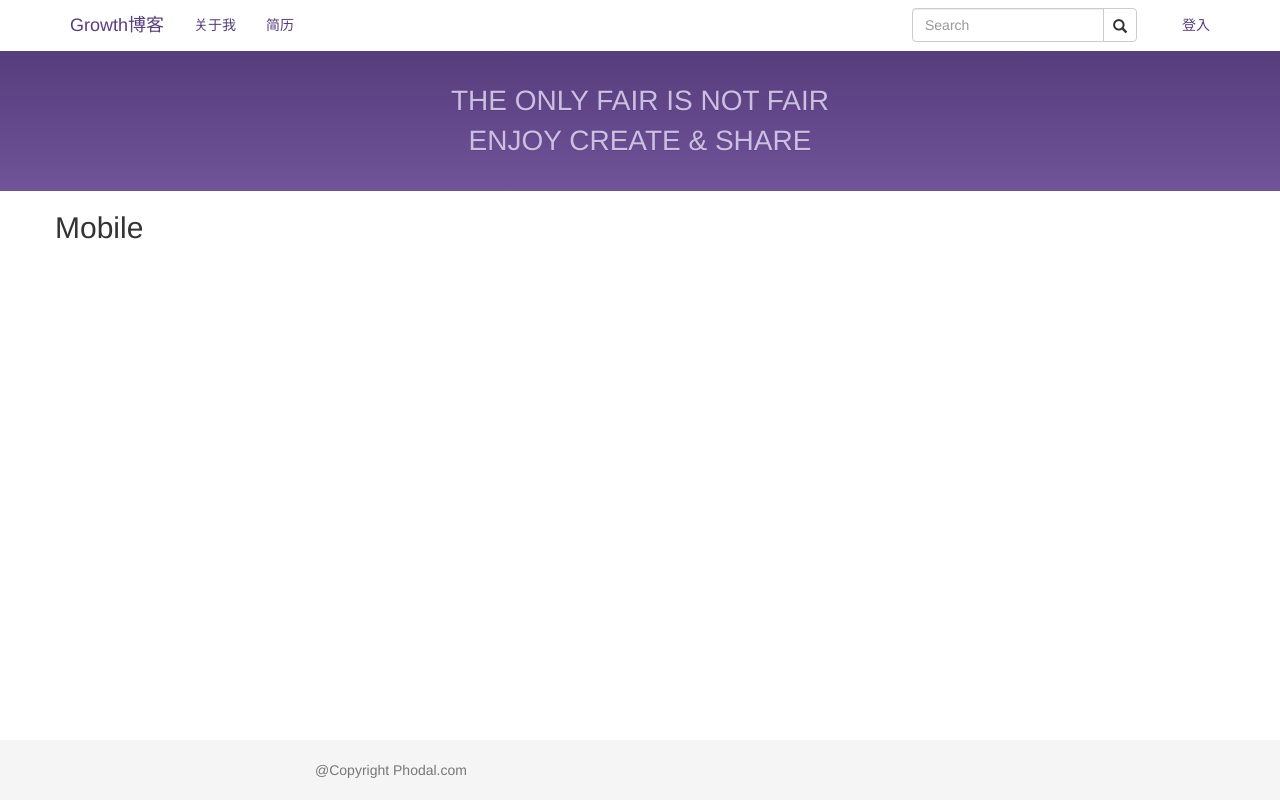
After one commit to phodal/growth-in-action-code, a Django app: template templates/mobile/index.html in a window 1280 px wide. The commit adds this page. Run offline with Django 3.2, Linux system fonts and the light colour scheme; the template is opened without the code that fills it, so the values that code supplies are empty; some libraries are stand-ins or nearby versions.

Commit message:
create mobile pages

```diff
--- a/blogpost/views.py
+++ b/blogpost/views.py
@@ -1,6 +1,4 @@
-from django.shortcuts import render, render_to_response, get_object_or_404
-
-# Create your views here.
+from django.shortcuts import render_to_response, get_object_or_404
 from djpjax import pjax
 
 from blogpost.models import Blogpost
--- a/requirements.txt
+++ b/requirements.txt
@@ -7,3 +7,4 @@ django-cors-headers==1.1.0
 django-contrib-comments==1.7.1
 pytz==2016.4
 django-pjax==1.4
+django_mobile==0.7
--- a/templates/index.html
+++ b/templates/index.html
@@ -2,7 +2,8 @@
 {% block title %}Welcome to my blog{% endblock %}
 
 {% block content %}
-<h2>博客</h2>
+{{request.flavour}}
+<h2>{% if flavour == "mobile" %}(mobile version){% endif %}博客</h2>
 <div class="row">
     {% if posts %}
     {% for post in posts %}
--- /dev/null
+++ b/templates/mobile/index.html
@@ -0,0 +1,75 @@
+{% load staticfiles %}
+<html>
+<head>
+    <meta charset="utf-8">
+    <meta http-equiv="X-UA-Compatible" content="IE=edge">
+    <meta name="viewport" content="width=device-width, initial-scale=1">
+
+    <title>{% block head_title %}Welcome to my blog{% endblock %}</title>
+    <link rel="stylesheet" type="text/css" href="{% static 'css/bootstrap.min.css' %}">
+    <link rel="stylesheet" type="text/css" href="{% static 'css/styles.css' %}">
+</head>
+<body data-twttr-rendered="true" class="bs-docs-home">
+<header class="navbar navbar-static-top bs-docs-nav" id="top" role="banner">
+    <div class="container">
+        <div class="navbar-header">
+            <button class="navbar-toggle collapsed" type="button" data-toggle="collapse"
+                    data-target=".bs-navbar-collapse">
+                <span class="sr-only">切换视图</span>
+                <span class="icon-bar"></span>
+                <span class="icon-bar"></span>
+                <span class="icon-bar"></span>
+            </button>
+            <a href="/" class="navbar-brand">Growth博客</a>
+        </div>
+        <nav class="collapse navbar-collapse bs-navbar-collapse" role="navigation">
+            <ul class="nav navbar-nav">
+                <li>
+                    <a href="/pages/about/">关于我</a>
+                </li>
+                <li>
+                    <a href="/pages/resume/">简历</a>
+                </li>
+            </ul>
+            <ul class="nav navbar-nav navbar-right">
+                <li><a href="/admin" id="loginLink">登入</a></li>
+            </ul>
+            <div class="col-sm-3 col-md-3 pull-right">
+                <form class="navbar-form" role="search">
+                    <div class="input-group">
+                        <input type="text" id="typeahead-input" class="form-control" placeholder="Search" name="search" data-provide="typeahead">
+                        <div class="input-group-btn">
+                            <button class="btn btn-default search-button" type="submit"><i class="glyphicon glyphicon-search"></i></button>
+                        </div>
+                    </div>
+                </form>
+            </div>
+        </nav>
+    </div>
+</header>
+<main class="bs-docs-masthead" id="content" role="main">
+    <div class="container">
+        <div id="carbonads-container">
+            THE ONLY FAIR IS NOT FAIR <br>
+            ENJOY CREATE & SHARE
+        </div>
+    </div>
+</main>
+<div class="container" id="container">
+    <div class="row">
+        <h2>Mobile</h2>
+    </div>
+</div>
+<footer class="footer">
+    <div class="container">
+        <p class="text-muted">@Copyright Phodal.com</p>
+    </div>
+</footer>
+<script src="{% static 'js/jquery.min.js' %}"></script>
+<script src="{% static 'js/bootstrap.min.js' %}"></script>
+<script src="{% static 'js/bootstrap3-typeahead.min.js' %}"></script>
+<script src="{% static 'js/jquery.pjax.js' %}"></script>
+<script src="{% static 'js/nprogress.js' %}"></script>
+<script src="{% static 'js/main.js' %}"></script>
+</body>
+</html>
```
Also changed, not shown: blog/settings.py (+10 -2 lines).
